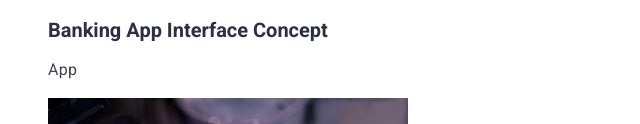
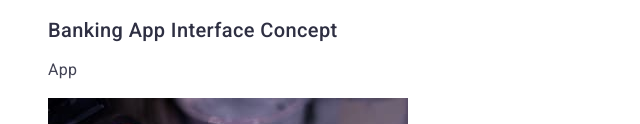
Before and after one commit to IhorHalaikevych/Tutorial, a plain HTML site: page portfolio.html in a window 1280 px wide. Shown: the part 659-783 px from the top of the page, 0-640 px from the left. Drawn offline with Linux system fonts and the light colour scheme.

Commit message:
finalization 3.1
Accepted

```diff
--- a/css/styles.css
+++ b/css/styles.css
@@ -267,9 +267,11 @@ font-weight: 500;
   background-color: var(--primary-pressed-state);
 }
 .service h2{
+
 font-size: 20px;
 line-height: 1.2;
-
+font-weight: 500;
+letter-spacing: 0.02em;;
 color: var(--body-text);
 
 }
```
